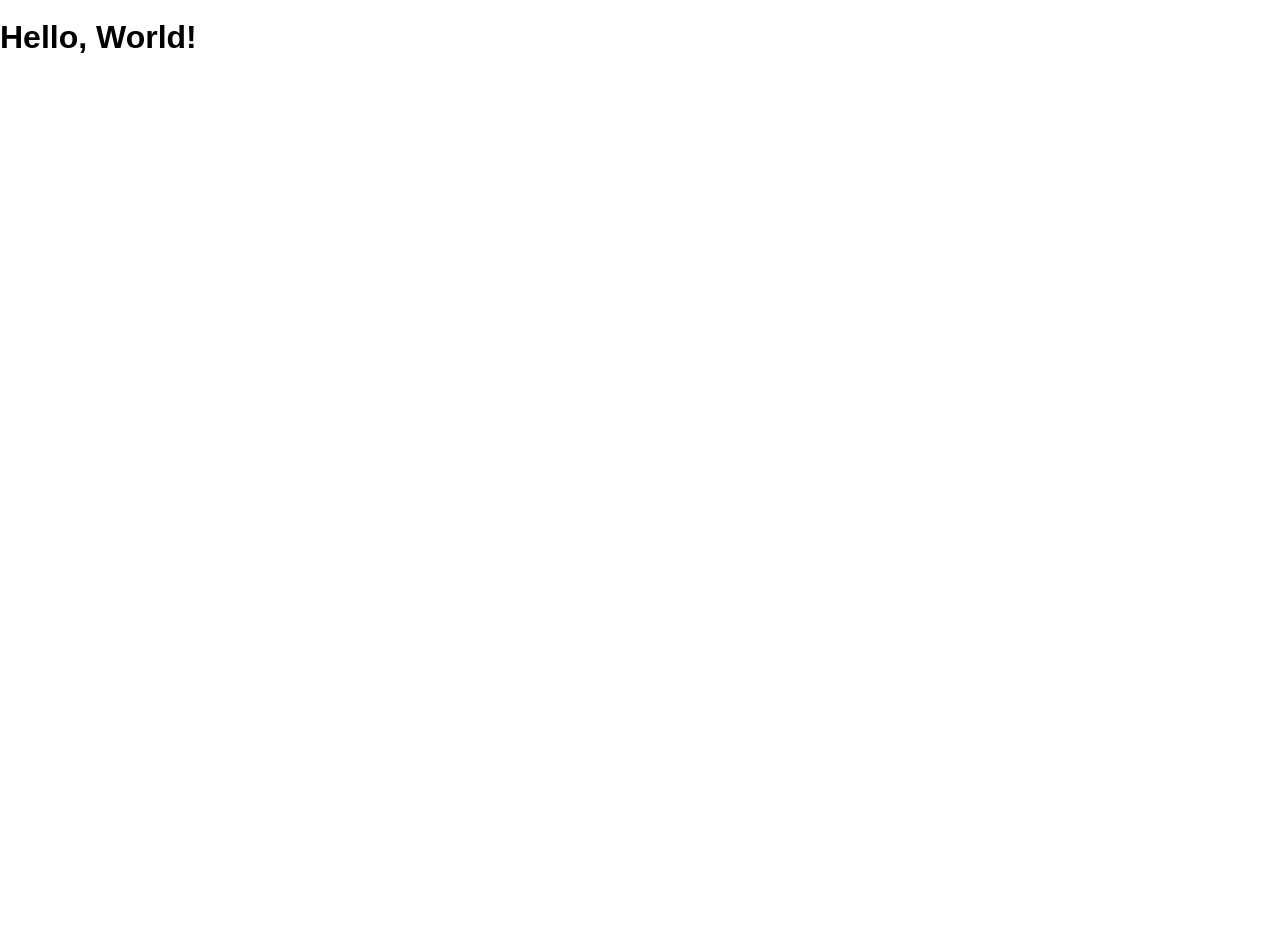
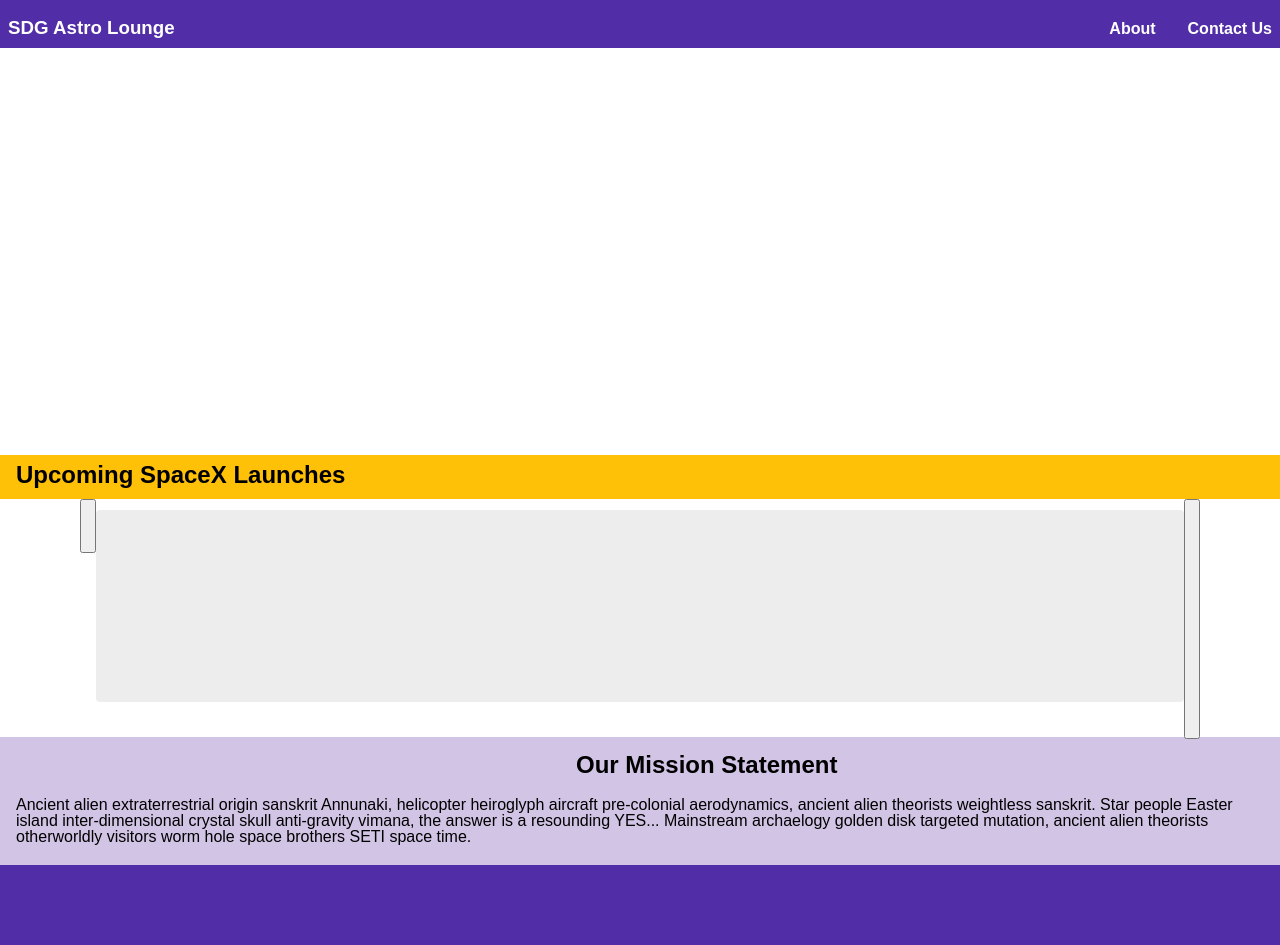
Before and after one commit to LivCunningham/final-proj, a website: page public/index.html in a window 1280 px wide. Before the commit the page ends 821 px from the top, so only its background shows below. Drawn offline with Linux system fonts and the light colour scheme; no server answers.

Commit message:
ruined my launch data . moral of the story, I did not commit

```diff
--- a/public/index.html
+++ b/public/index.html
@@ -1,14 +1,68 @@
 <!DOCTYPE html>
 <html>
   <head lang="en">
-    <meta charset="UTF-8">
-    <meta name="viewport" content="width=device-width, initial-scale=1">
-    <title>Final Proj</title>
-    <link rel="shortcut icon" href="/favicon.ico">
-    <link rel="stylesheet" href="/screen.css">
+    <meta charset="UTF-8" />
+    <meta name="viewport" content="width=device-width, initial-scale=1" />
+    <title>AstroView</title>
+    <link rel="shortcut icon" href="/favicon.ico" />
+    <link rel="stylesheet" href="/screen.css" />
   </head>
+  <script
+    defer
+    src="https://use.fontawesome.com/releases/v5.5.0/js/all.js"
+    integrity="sha384-GqVMZRt5Gn7tB9D9q7ONtcp4gtHIUEW/yG7h98J7IpE3kpi+srfFyyB/04OV6pG0"
+    crossorigin="anonymous"
+  ></script>
+
   <body>
-    <h1 class='hello-world'></h1>
+    <!--NAVIGATION BAR-->
+    <section class="nav-color">
+      <nav class="menu1">
+        <h1>SDG Astro Lounge</h1>
+      </nav>
+      <nav class="sub-menu">
+        <h4 class="about">About</h4>
+        <h4 class="contact">Contact Us</h4>
+      </nav>
+    </section>
+    <!--HERO-IMAGE-->
+    <main>
+      <section class="hero-image">
+        <h1>EXPLORE YOUR UNIVERSE</h1>
+      </section>
+      <!--COPYRIGHT-->
+      <div class="copy-right-info">
+        <p class="copy-right"></p>
+      </div>
+      <!--UP-COMING LAUNCH-->
+      <section class="Upcoming-launch-title">
+        <h1>Upcoming SpaceX Launches</h1>
+      </section>
+      <!--LAUNCH-CARD-DATA-->
+      <section class="launch">
+        <button class="button-left"></button>
+        <div class="launch-card">
+          <header class="launch-title"></header>
+          <p class="launch-description"></p>
+          <p class="launch-site"></p>
+        </div>
+        <button class="button-right"></button>
+      </section>
+
+      <section class="mission-statement">
+        <h1>Our Mission Statement</h1>
+        <p>
+          Ancient alien extraterrestrial origin sanskrit Annunaki, helicopter
+          heiroglyph aircraft pre-colonial aerodynamics, ancient alien theorists
+          weightless sanskrit. Star people Easter island inter-dimensional
+          crystal skull anti-gravity vimana, the answer is a resounding YES...
+          Mainstream archaelogy golden disk targeted mutation, ancient alien
+          theorists otherworldly visitors worm hole space brothers SETI space
+          time.
+        </p>
+      </section>
+    </main>
+    <footer class="footer"></footer>
     <script src="/main.js" charset="utf-8"></script>
   </body>
 </html>
--- a/public/main.js
+++ b/public/main.js
@@ -1,7 +1,43 @@
+let spaceX = {}
+let index = 0
+
+const getHeroImage = () => {
+  fetch(' https://sdg-astro-api.herokuapp.com/api/Nasa/apod ')
+    .then(resp => {
+      return resp.json()
+    })
+    .then(message => {
+      console.log(message)
+      document.querySelector('.hero-image').style.backgroundImage =
+        'url(' + message.url + ')'
+      document.querySelector('.copy-right').innerHTML =
+        'copyright: ' + message.copyright + ' | title: ' + message.title
+    })
+}
+
+const getFlightData = () => {
+  fetch('https://sdg-astro-api.herokuapp.com/api/SpaceX/launches/upcoming')
+    .then(resp => {
+      return resp.json()
+    })
+    .then(missions => {
+      console.log(missions)
+      document.querySelector('.launch-card').textContent =
+        missions + [''] + missions.mission_Name
+    })
+    .then(missions => {
+      // console.log(missions.index]launch_site.site_name_long)
+    })
+  spaceX = missions
+}
+const showCurrentLaunchTitle = () => {
+  document.querySelector('.launch-title').textContent = spaceX.mission_Name
+}
+
 const main = () => {
-  if (document.querySelector('h1.hello-world')) {
-    document.querySelector('h1.hello-world').textContent = 'Hello, World!'
-  }
+  getHeroImage()
+  getFlightData()
+  showCurrentLaunchTitle()
 }
 
 document.addEventListener('DOMContentLoaded', main)
--- a/public/screen.css
+++ b/public/screen.css
@@ -10,3 +10,109 @@ body {
   margin: 0;
   min-height: 100%;
 }
+
+.hero-image {
+  width: 100%;
+  height: 25rem;
+  background-repeat: no-repeat;
+  background-position: center;
+  background-size: cover;
+  display: flex;
+  align-items: center;
+  justify-content: center;
+}
+
+.hero-image h1 {
+  color: white;
+}
+
+.nav-color {
+  background-color: #512da7;
+  display: flex;
+  flex-direction: row;
+  justify-content: space-between;
+  height: 3rem;
+}
+
+.menu1 {
+  padding-left: 0.5rem;
+  font-size: 1rem;
+}
+
+nav.menu1 h1 {
+  color: white;
+}
+
+.sub-menu {
+  display: flex;
+}
+
+nav.sub-menu h4 {
+  color: white;
+}
+
+.contact {
+  padding-left: 2rem;
+  padding-right: 0.5rem;
+}
+
+.copy-right {
+  height: -1rem;
+  width: 100%;
+}
+
+.Upcoming-launch-title {
+  width: 100%;
+  height: 44px;
+  background-color: #fec107;
+  margin-top: -0.8rem;
+}
+
+.Upcoming-launch-title h1 {
+  padding-top: 0.5rem;
+  padding-left: 1rem;
+}
+
+.launch {
+  width: 100%;
+  height: 15rem;
+  display: flex;
+  flex-direction: row;
+  justify-content: center;
+}
+
+.launch-card {
+  width: 85%;
+  height: 10rem;
+  background-color: #ededed;
+  border-radius: 0.25rem;
+  padding-top: 2rem;
+  margin-top: 0.7rem;
+}
+
+.button-left {
+  height: 54px;
+}
+
+.mission-statement {
+  widows: 100%;
+  height: 8rem;
+  background-color: #d2c4e5;
+  margin-top: -1.4rem;
+}
+
+.mission-statement h1 {
+  padding-top: 1rem;
+  padding-left: 36rem;
+}
+
+.mission-statement p {
+  padding-left: 1rem;
+  padding-right: 1rem;
+}
+
+footer {
+  width: 100%;
+  height: 5rem;
+  background-color: #512da7;
+}
```
